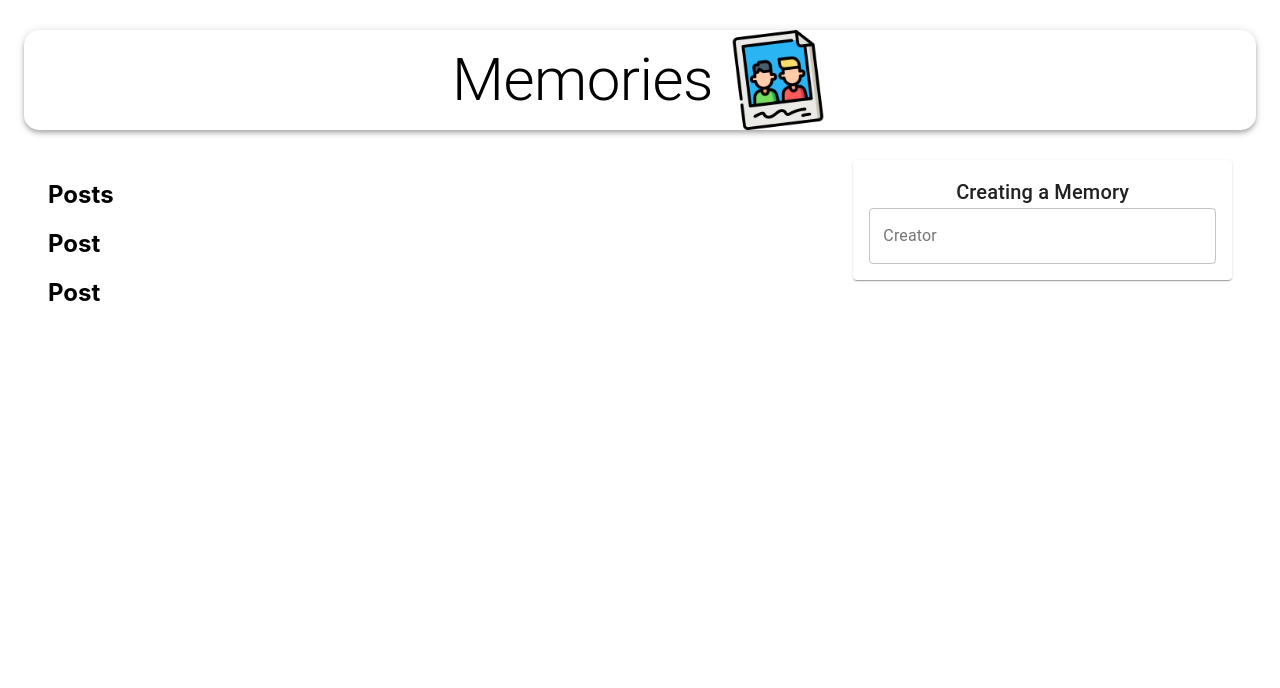
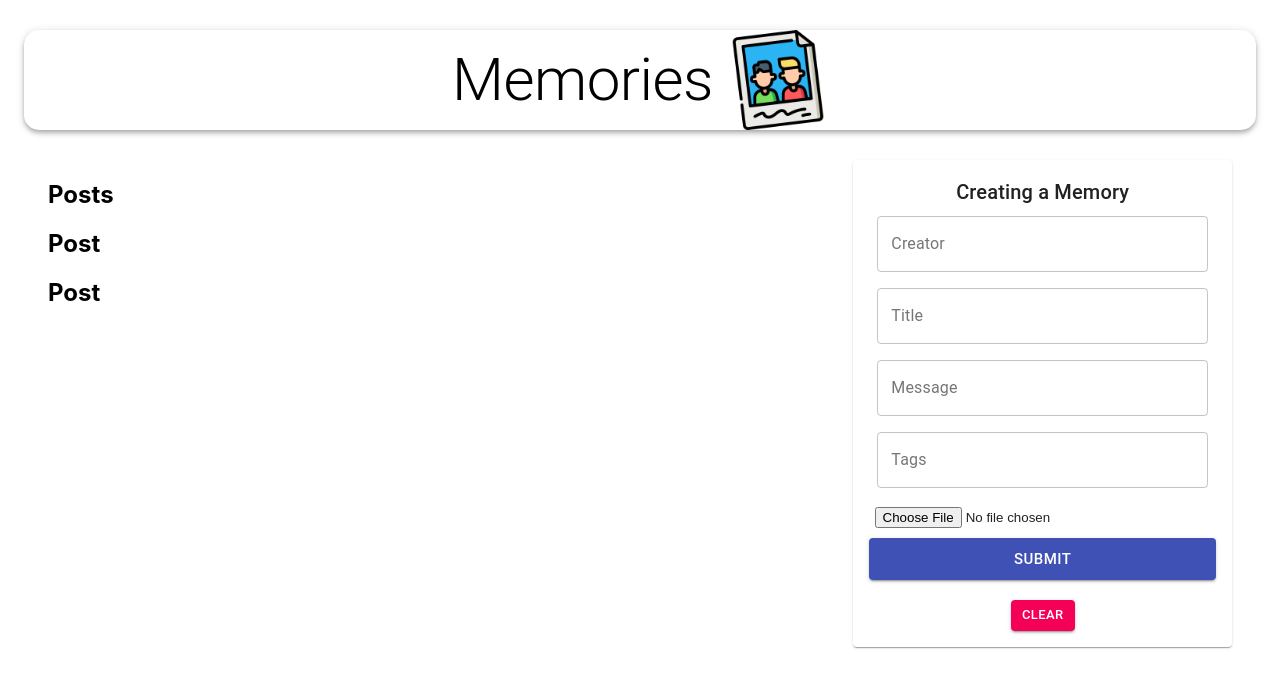
Before and after one commit to JDixon1995/Memories-App, a React (Create React App) app in the folder client/: page / in a window 1280 px wide. Shown: the top 688 px of the page. Built offline with nearby package versions, Linux system fonts and the light colour scheme; no server answers.

Commit message:
added input/create form

```diff
--- a/client/src/components/Form/Form.jsx
+++ b/client/src/components/Form/Form.jsx
@@ -1,6 +1,7 @@
 import useStyles from './styles'
 import { useState } from 'react'
 import { TextField, Button, Typography, Paper } from '@material-ui/core'
+import FileBase from 'react-file-base64'
 
 const Form = () => {
   const [ postData, setPostData ] = useState({
@@ -16,12 +17,16 @@ const Form = () => {
 
   }
 
+  const clear = () => {
+
+  }
+
   return (
     <Paper className={classes.paper}>
       <form
       autoComplete='off'
       noValidate
-      className={classes.form}
+      className={`${classes.form} ${classes.root} `}
       onSubmit={handleSubmit}>
         <Typography variant='h6'>Creating a Memory</Typography>
           <TextField
@@ -30,8 +35,53 @@ const Form = () => {
           label='Creator'
           fullWidth
           value={postData.creator}
-          onChange={(e) => setPostData(e.target.value)}
+          onChange={(e) => setPostData({...postData, creator: e.target.value })}
           />
+          <TextField
+          name='title'
+          variant='outlined'
+          label='Title'
+          fullWidth
+          value={postData.title}
+          onChange={(e) => setPostData({ ...postData, title: e.target.value })}
+          />
+          <TextField
+          name='message'
+          variant='outlined'
+          label='Message'
+          fullWidth
+          value={postData.message}
+          onChange={(e) => setPostData({ ...postData, message: e.target.value })}
+          />
+          <TextField
+          name='tags'
+          variant='outlined'
+          label='Tags'
+          fullWidth
+          value={postData.tags}
+          onChange={(e) => setPostData({...postData, tags: e.target.value })}
+          />
+          <div className={classes.fileInput}>
+          <FileBase
+          type="file"
+          multiple={false}
+          onDone={({ base64 }) => setPostData({ ...postData, selectedFile: base64 })} />
+          </div>
+          <Button
+          className={classes.buttonSubmit}
+          variant='contained'
+          color='primary'
+          size='large'
+          type='submit'
+          fullWidth
+          >Submit</Button>
+          <Button
+          className={classes.buttonClear}
+          variant='contained'
+          color='secondary'
+          size='small'
+          onClick={clear}
+          >Clear</Button>
       </form>
     </Paper>
   )
--- a/client/src/components/Form/styles.js
+++ b/client/src/components/Form/styles.js
@@ -21,4 +21,7 @@ export default makeStyles((theme) => ({
   buttonSubmit: {
     marginBottom: 10,
   },
+  buttonClear: {
+    marginTop: 10,
+  }
 }));
```
